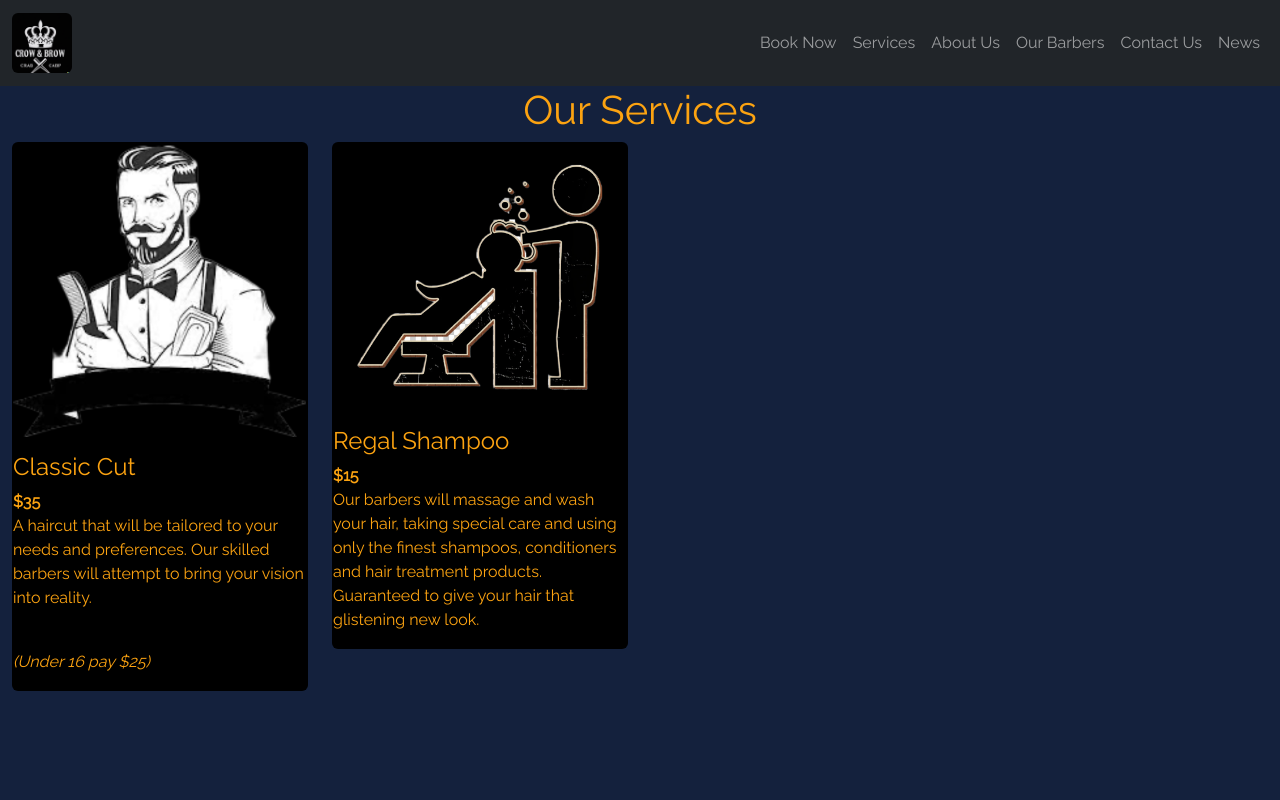
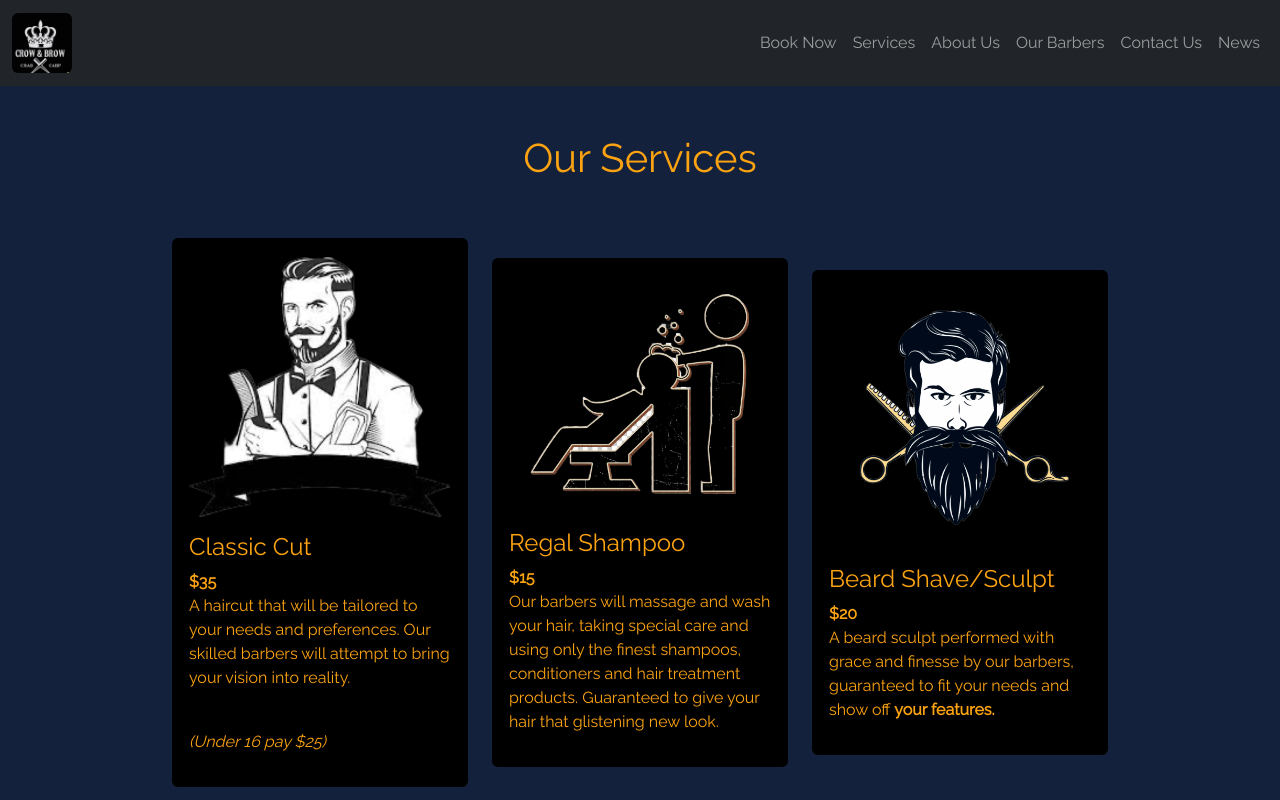
Before and after one commit to pradyuv/BarberProject, a plain HTML site: page services.html in a window 1280 px wide. Drawn offline with nearby package versions, Linux system fonts and the light colour scheme.

Commit message:
mostly finished services page, probably

```diff
--- a/services.html
+++ b/services.html
@@ -49,11 +49,11 @@
        </div>
    </nav>
    <div class="col">
-    <h1 id="headerText" class="text-center">Our Services</h1>
-    <div class="container-fluid align-items-center">
-        <div class="row">
+    <h1 id="headerText" class="text-center md-5 p-5">Our Services</h1>
+    <div class="container-fluid">
+        <div class="row justify-content-center align-items-center p-15">
             <div class="col-sm-3">
-                <div class="card">
+                <div class="card p-3">
                     <img card-img-top img-fluid src="Images/barbernont-fotor-bg-remover-20230605171535.png" alt="ClassicCut">
                     <div class="card-info">
                         <div class="card-title-and-price align-items-center pt-3">
@@ -69,7 +69,7 @@
                 </div>
             </div>
             <div class="col-sm-3">
-                <div class="card">
+                <div class="card p-3">
                     <img card-img-top img-fluid src="Images/shampoo-icon-hairdresser-washing-the-hair-of-a-client-with-bubbles-shampoo-icon-people-icon-cA23NZSf-fotor-bg-remover-2023060517197.png" alt="Regal Shampoo">
                     <div class="card-info">
                         <div class="card-title-and-price align-items-center pt-3">
@@ -82,6 +82,20 @@
                     </div>
                 </div>
             </div>
+            <div class="col-sm-3">
+                <div class="card p-3">
+                    <img card-img-top img-fluid src="Images/Barber-shop-logo-on-transparent-background-PNG-fotor-bg-remover-20230605173113.png" alt="Beard Shave/Sculpt">
+                    <div class="card-info">
+                        <div class="card-title-and-price align-items-center pt-3">
+                            <h4>Beard Shave/Sculpt</h4>
+                            <b>$20</b>
+                        </div>
+                        <div class="card-text">
+                            <p>A beard sculpt performed with grace and finesse by our barbers, guaranteed to fit your needs and show off <b>your features.</b></p>
+                        </div>
+                    </div>
+                </div>
+            </div>
         </div>
     </div>
    </div>
```
Also changed, not shown: Images/Barber-shop-logo-on-transparent-background-PNG-fotor-bg-remover-20230605173113.png (added), Images/Barber-shop-logo-on-transparent-background-PNG.png (deleted), 1 other file.
